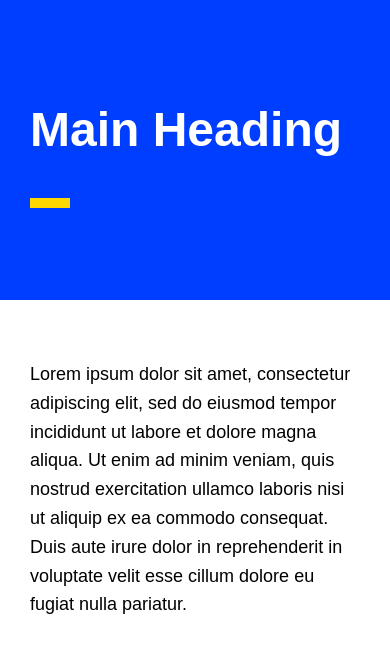
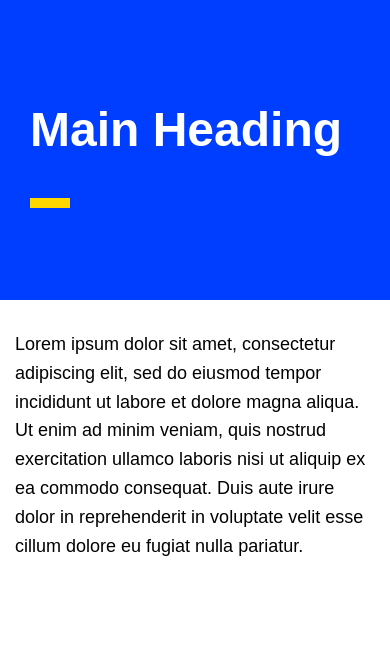
Before and after one commit to dkempton12/components-library, a React (Create React App) app: page / in a window 390 px wide. Shown: the top 652 px of the page. Built offline with nearby package versions, Linux system fonts and the light colour scheme.

Commit message:
basic mobile styling for Container

```diff
--- a/src/components/Layout/Container/Container.scss
+++ b/src/components/Layout/Container/Container.scss
@@ -3,4 +3,8 @@
   margin: 0 auto;
   padding: 60px 30px;
   text-align: left;
+
+  @media (max-width: 768px) {
+    padding: 30px 15px;
+  }
 }
```
